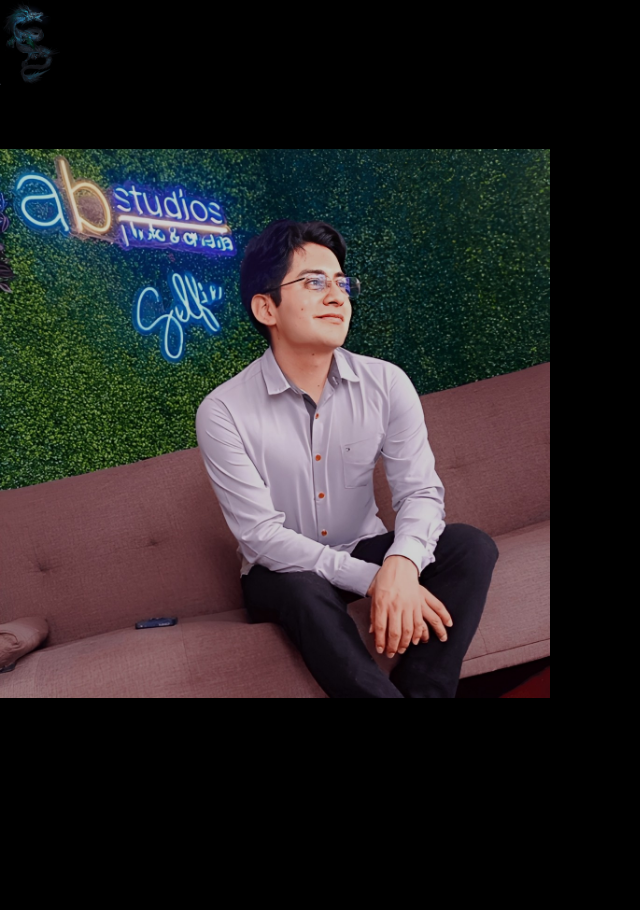
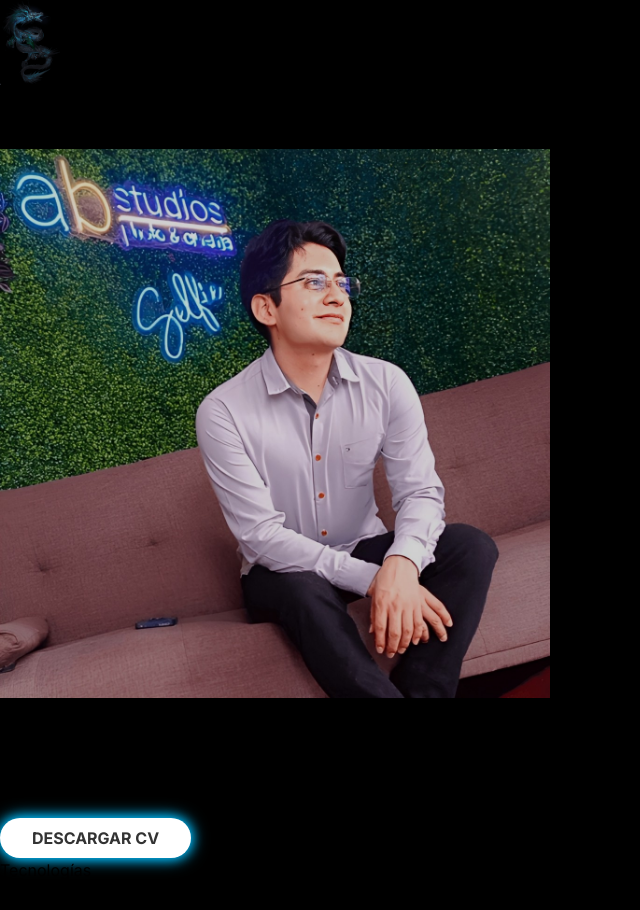
Before and after one commit to AlderMtz/portafolio_web_2.0, a React (Vite) app: page / in a window 1280 px wide. Shown: the top 910 px of the page, without its empty margins (0-640 px from the left). Built offline with nearby package versions, Linux system fonts and the light colour scheme.

Commit message:
portafolio mk4

```diff
--- a/src/components/Hero.jsx
+++ b/src/components/Hero.jsx
@@ -90,8 +90,9 @@ const Hero = () => {
                             target="_blank"
                             rel="noopener noreferrer"
                             download
-                            className="bg-white rounded-full p-4 text-sm text-stone-800 mb-10">
-                                Download Resume
+                            // className="bg-white rounded-full p-4 text-sm text-stone-800 mb-10">
+                            className="bg-white rounded-full p-4 text-sm text-stone-800 mb-10 glow-effect">
+                                Descargar CV
                         </motion.a>
                     </motion.div>
                 </div>
--- a/src/index.css
+++ b/src/index.css
@@ -9,3 +9,37 @@
     background-color: #000000;
 
 }
+
+@keyframes glow {
+    0% {
+        /* text-shadow: 0 0 5px #00bfff, 0 0 10px #00bfff, 0 0 15px #00bfff; */
+        box-shadow: 0 0 8px #00bfff, 0 0 10px #00bfff;
+    }
+    50% {
+        /* text-shadow: 0 0 20px #00bfff, 0 0 30px #00bfff, 0 0 40px #00bfff; */
+        box-shadow: 0 0 20px #00bfff, 0 0 30px #00bfff;
+    }
+    100% {
+        /* text-shadow: 0 0 5px #00bfff, 0 0 10px #00bfff, 0 0 15px #00bfff; */
+        box-shadow: 0 0 8px #00bfff, 0 0 10px #00bfff;
+    }
+}
+
+.glow-effect {
+    animation: glow 3s infinite;
+    display: inline-block;
+    padding: 0.5rem 2rem;
+    background-color: #fff;
+    border-radius: 9999px;
+    color: #333;
+    font-weight: bold;
+    text-transform: uppercase;
+    transition: box-shadow 0.3s ease, text-shadow 0.3s ease;
+    transition: all 2s ease;
+}
+
+.glow-effect:hover {
+    background-color: #00bfff; /* Change to cyan background */
+    box-shadow: 0 0 40px #00bfff, 0 0 60px #00bfff, 0 0 80px #00bfff; /* Glowing border effect */
+    /* text-shadow: 0 0 50px #00bfff, 0 0 75px #00bfff, 0 0 100px #00bfff; Glowing text effect */
+}
```
